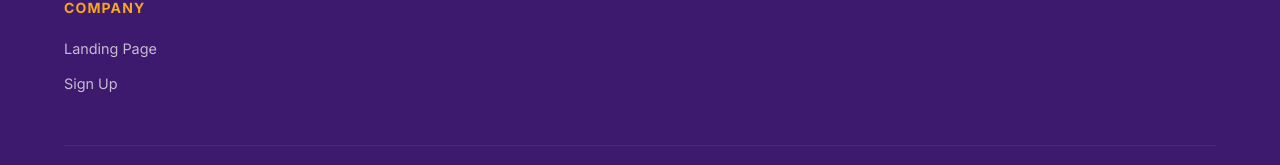
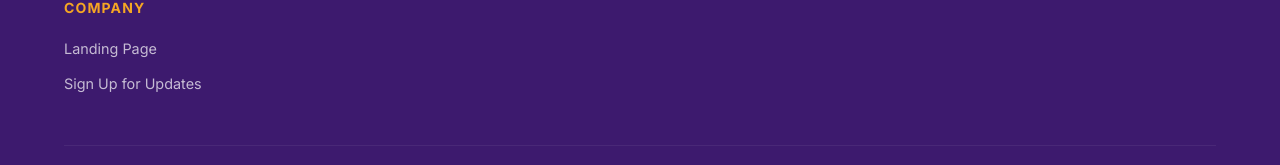
Before and after one commit to PheniteSW/Exitus, a React (Vite) app: page / in a window 1280 px wide. Shown: the part 8297-8462 px from the top of the page. Built offline with nearby package versions, Linux system fonts and the light colour scheme; no server answers.

Commit message:
Relabel footer link to 'Sign Up for Updates'

```diff
--- a/src/components/Footer.jsx
+++ b/src/components/Footer.jsx
@@ -49,7 +49,7 @@ export default function Footer() {
             <div className="footer-heading">Company</div>
             <ul className="footer-links">
               <li><a href="https://phenitesw.github.io/Phenite/" target="_blank" rel="noopener noreferrer">Landing Page</a></li>
-              <li><a href="https://phenitesw.github.io/ExitUsSignUp/" target="_blank" rel="noopener noreferrer">Sign Up</a></li>
+              <li><a href="https://phenitesw.github.io/ExitUsSignUp/" target="_blank" rel="noopener noreferrer">Sign Up for Updates</a></li>
             </ul>
           </div>
         </div>
```
